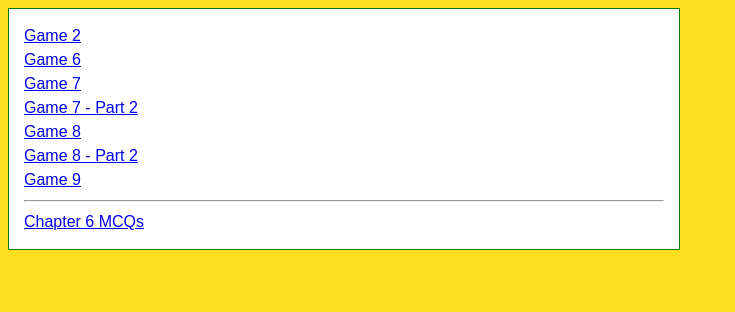
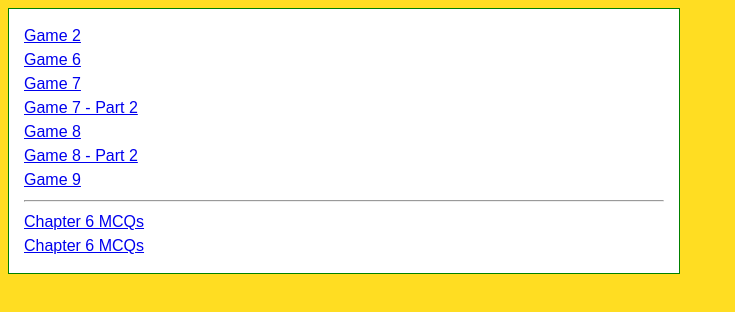
Before and after one commit to acctprog/acctprog.github.io, a plain HTML site: page index.html in a window 1280 px wide. Shown: the whole page, without its empty margins (0-735 px from the left). Drawn offline with Linux system fonts and the light colour scheme.

Commit message:
Update index.html

```diff
--- a/index.html
+++ b/index.html
@@ -10,6 +10,7 @@
   <a href="i9.html">Game 9</a><br>
   <hr>
   <a href="mchapter6.html">Chapter 6 MCQs</a><br>
+  <a href="mcp-6.html">Chapter 6 MCQs</a><br>
 </div>
 
 <style>
```
